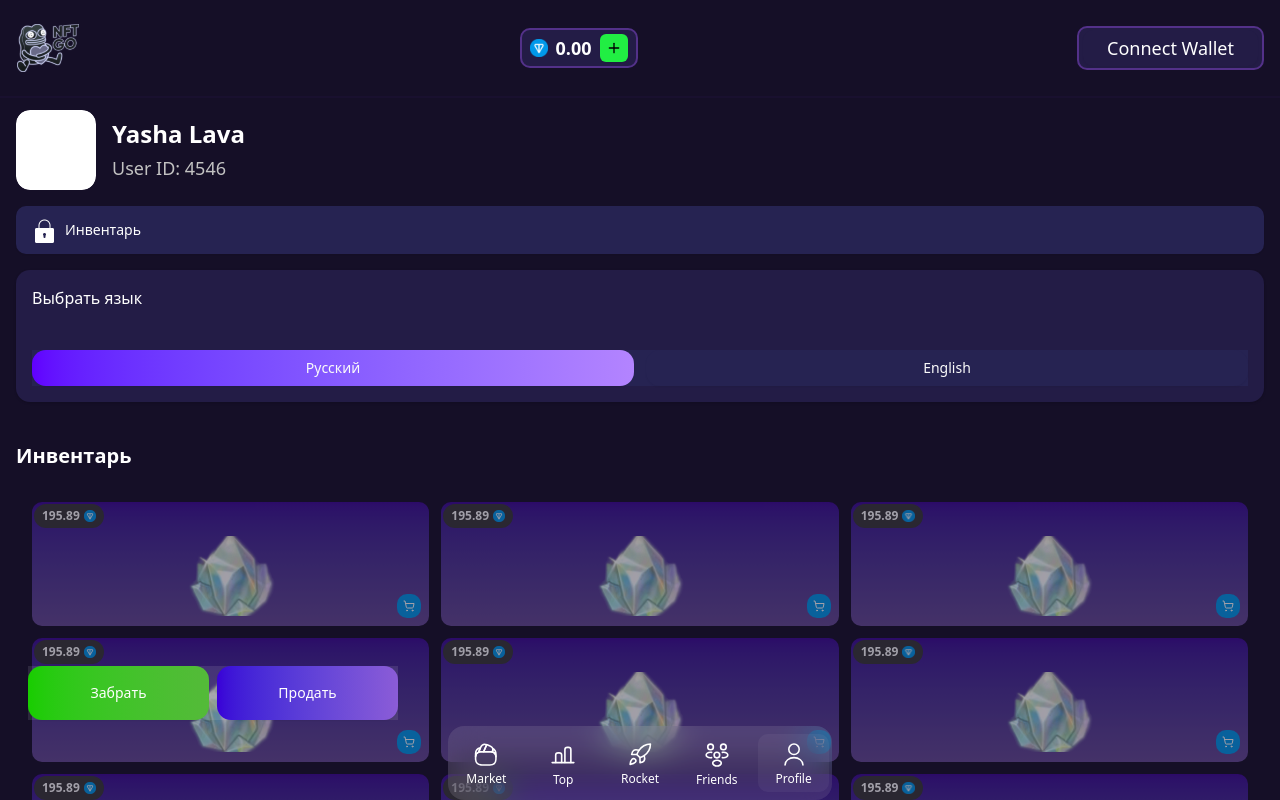
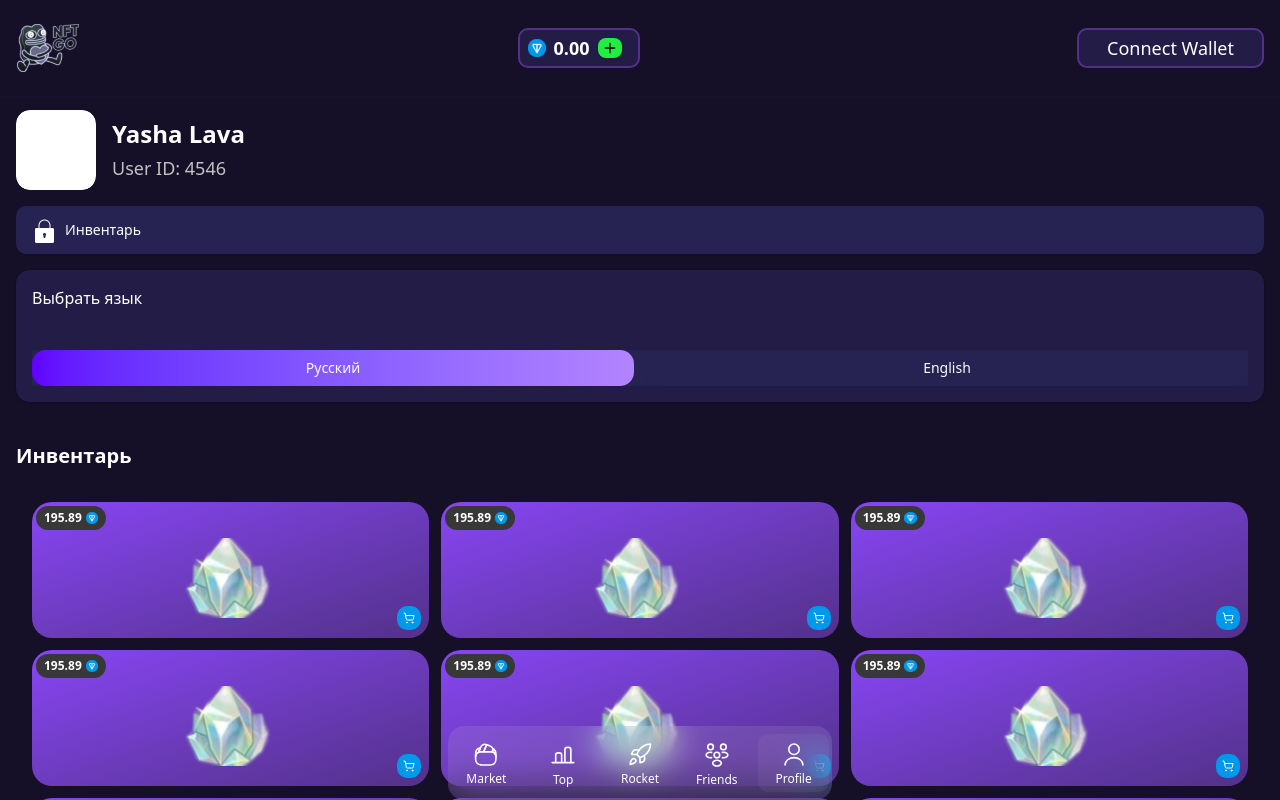
Before and after one commit to mandz1952/NFT-GO, a Next.js app: page /profile in a window 1280 px wide. Shown: the top 800 px of the page. Built offline with nearby package versions, Linux system fonts and the light colour scheme.

Commit message:
fix all bugs

```diff
--- a/src/feature/connect-modal/conteiner/connect-modal.tsx
+++ b/src/feature/connect-modal/conteiner/connect-modal.tsx
@@ -32,7 +32,7 @@ export function ConnectModal({showModal, setShowModal}: {showModal: boolean, set
                                 </div>
                             </div>
                         ) : (
-                            <div className="grid grid-cols-5 gap-4 p-4">
+                            <div className="grid grid-cols-5 gap-4 gap-x-14 p-4">
                                 {walletOptions.map((wallet, index) => {
                                     return <AllOption key={index} wallet={wallet} />
                                 })}
--- a/src/feature/connect-modal/ui/all-option.tsx
+++ b/src/feature/connect-modal/ui/all-option.tsx
@@ -6,7 +6,7 @@ export function AllOption({wallet}: {wallet: string}) {
         <div
             className="flex flex-col items-center gap-2  rounded-lg cursor-pointer transition-colors"
         >
-            <div className="w-12 h-12  rounded-lg flex items-center justify-center">
+            <div className="w-20 h-20  rounded-lg flex items-center justify-center">
                 <Image src={'/tonkeeper.svg'} alt={'tonkeeper'} width={65} height={65} />
             </div>
             <span className="text-sm text-[#c2c2c2]">{wallet}</span>
--- a/src/feature/filter/container/filter.tsx
+++ b/src/feature/filter/container/filter.tsx
@@ -9,7 +9,7 @@ export function Filter() {
             <div className="px-4 py-4">
                 <SearchBar/>
             </div>
-            <div className="flex items-center gap-3 px-4 py-2">
+            <div className="flex items-center gap-3 px-4 py-1">
                 <FilterBar filterName={'Min price'}/>
 
                 <div className="w-3 h-0.5 bg-[#707579]"></div>
--- a/src/feature/filter/ui/filter-bar.tsx
+++ b/src/feature/filter/ui/filter-bar.tsx
@@ -4,10 +4,10 @@ import {Input} from "@/shared/ui/input";
 export function FilterBar({filterName}: {filterName: string}) {
     return (
         <div className="flex-1">
-            <div className="bg-[#231c46] rounded-lg pr-2 py-1.5 flex items-center gap-1.5">
+            <div className="bg-[#231c46] rounded-lg pr-2 py-1.5 flex items-center">
                 <Input className={'text-[#707579] border-none text-sm text-left'} placeholder={filterName} />
                 {/*<span className="text-[#707579] text-sm">{filterName}</span>*/}
-                <div className="w-4.5 h-3 bg-[#0098ea] rounded-full flex items-center justify-center">
+                <div className="w-4 h-2.5 bg-[#0098ea] rounded-full flex items-center justify-center">
                     <Image src={'/tonCoin.svg'} alt={"ton Coin"} width={15} height={15} />
                 </div>
             </div>
--- a/src/feature/grid/conteiner/nft-list.tsx
+++ b/src/feature/grid/conteiner/nft-list.tsx
@@ -1,34 +1,54 @@
+"use client"
+
 import {NftCard} from "@/feature/grid/ui/nft-card";
 import {Layout} from "@/feature/grid/ui/layout";
 import {Button} from "@/shared/ui/button";
+import {useState} from "react";
 
 export function NftList({imgNft, isProfile}: {isProfile: boolean, imgNft: string}) {
+    const [selectedItems, setSelectedItems] = useState<number[]>([])
+    const showActionButtons = selectedItems.length > 0
 
-    const nftItems = Array(12)
-        .fill(null)
-        .map((_, index) => ({
-            id: index + 1,
+    const nftItems = Array.from({ length: 9 }, (_, i) => ({
+        id: i,
         price: "195.89",
+        isSelected: selectedItems.includes(i),
         image: imgNft,
     }))
+
+    const toggleItemSelection = (id: number) => {
+        setSelectedItems((prev) => (prev.includes(id) ? prev.filter((item) => item !== id) : [...prev, id]))
+    }
 
     return (
         <div>
             <Layout>
                 {nftItems.map((item) => (
-                    <NftCard isProfile={isProfile} image={item.image} key={item.id} price={item.price}/>
+                    <NftCard item={item} showActionButtons={showActionButtons} toggleItemSelection={toggleItemSelection} isProfile={isProfile} image={item.image} key={item.id} price={item.price}/>
                 ))}
             </Layout>
-            {isProfile && (
-            <div className="fixed bottom-20 left-7 w-[370px] max-w-sm bg-[#ffffff]/10 flex gap-2">
+            {showActionButtons && isProfile && (
+                <div className="fixed bottom-16 left-0 right-0 px-4 mb-2 z-10">
+                    <div className="flex gap-3  py-3">
                         <Button
-                    className="flex-1 bg-gradient-to-r from-[#18CD00] to-[#54BA39] hover:bg-[#21ee43]/80 text-white font-medium py-4 rounded-xl w-[180px] h-[54px]">
+                            className="flex-1 bg-gradient-to-r from-[#18CD00] to-[#067200] hover:bg-green-600 text-white font-semibold py-3 h-[54px]"
+                            onClick={() => {
+                                console.log("Collecting items:", selectedItems)
+                                setSelectedItems([])
+                            }}
+                        >
                             Забрать
                         </Button>
                         <Button
-                    className="flex-1 bg-gradient-to-r from-[#3900D7] to-[#8B5CD7] hover:bg-[#8845f5]/80 text-white font-medium py-4 rounded-xl w-[180px] h-[54px]">
+                            className="flex-1 bg-gradient-to-r from-[#3900D7] to-[#8B5CD7] hover:bg-[#533189] text-white font-semibold py-3 h-[54px]"
+                            onClick={() => {
+                                console.log("Selling items:", selectedItems)
+                                setSelectedItems([])
+                            }}
+                        >
                             Продать
                         </Button>
+                    </div>
                 </div>
             )}
         </div>
--- a/src/feature/grid/ui/nft-card.tsx
+++ b/src/feature/grid/ui/nft-card.tsx
@@ -1,19 +1,22 @@
-"use client"
-
 import {ShoppingCart} from "lucide-react";
 import Image from "next/image";
-import {useState} from "react";
 
-export function NftCard ({price, image, isProfile}: {isProfile: boolean, price: string, image: string}) {
+interface ItemProps {
+    id: number,
+    price: number | string | null,
+    isSelected: boolean,
+    image: string,
+}
 
-    const [isBlurred, setIsBlurred] = useState(false);
+export function NftCard ({toggleItemSelection, showActionButtons, price, image, isProfile, item}: {toggleItemSelection: (value: number) => void, showActionButtons: boolean, item: ItemProps, isProfile: boolean, price: string | null, image: string}) {
 
     return (
         <div
-            onClick={() => setIsBlurred(!isBlurred)}
-            className={`bg-gradient-to-b from-[#6100FF80] to-[#B384FF80] p-0.5 rounded-lg relative ${
-            !isBlurred && isProfile ? "opacity-60" : ""
-        } `}>
+            className={`relative bg-gradient-to-br rounded-[20px] from-[#8845f5] to-[#533189] border-0 p-3 pl-1 pt-1 cursor-pointer transition-all ${
+                item.isSelected && isProfile ? "" : ""
+            } ${showActionButtons && isProfile && !item.isSelected ? "blur-sm opacity-50" : ""}`}
+            onClick={() => toggleItemSelection(item.id)}
+        >
             <div className="flex bg-[#383838] rounded-[50px] pl-2
              pr-2 pt-1 pb-1 text-center w-[70px] items-center gap-1 mb-2">
                 <span className="text-white text-center text-xs font-semibold">{price}</span>
--- a/src/shared/ui/header/header.tsx
+++ b/src/shared/ui/header/header.tsx
@@ -25,13 +25,13 @@ export function Header (){
                         className="bg-[#231c46] border-2 border-[#533189] rounded-lg px-2 py-1 flex items-center gap-2">
                         <Image src={'/tonCoin.svg'} alt={"ton Coin"} width={18} height={18}/>
                         <span className="text-white text-lg font-semibold">0.00</span>
-                        <Button className="bg-[#21ee43] hover:bg-[#21ee43]/90 text-black w-7 h-7 rounded-sm p-0">
-                            <Plus className="w-5 h-5"/>
+                        <Button className="bg-[#21ee43] hover:bg-[#21ee43]/90 text-black w-5 h-5 p-0 mr-2">
+                            <Plus className="w-4 h-4"/>
                         </Button>
                     </div>
 
                 </div>
-                <div className="bg-[#231c46] border-2 border-[#533189] rounded-lg px-1 py-0.5 flex items-center">
+                <div className="bg-[#231c46] border-2 border-[#533189] rounded-lg px-1 py-0 flex items-center">
                     <Button
                         onClick={() => setShowModal(true)}
                         className="bg-[#231c46] hover:bg-[#231c46]/90 text-white px-6 py-2 rounded-lg text-lg">
```
Lines whose indentation alone changed are shown as unchanged.
